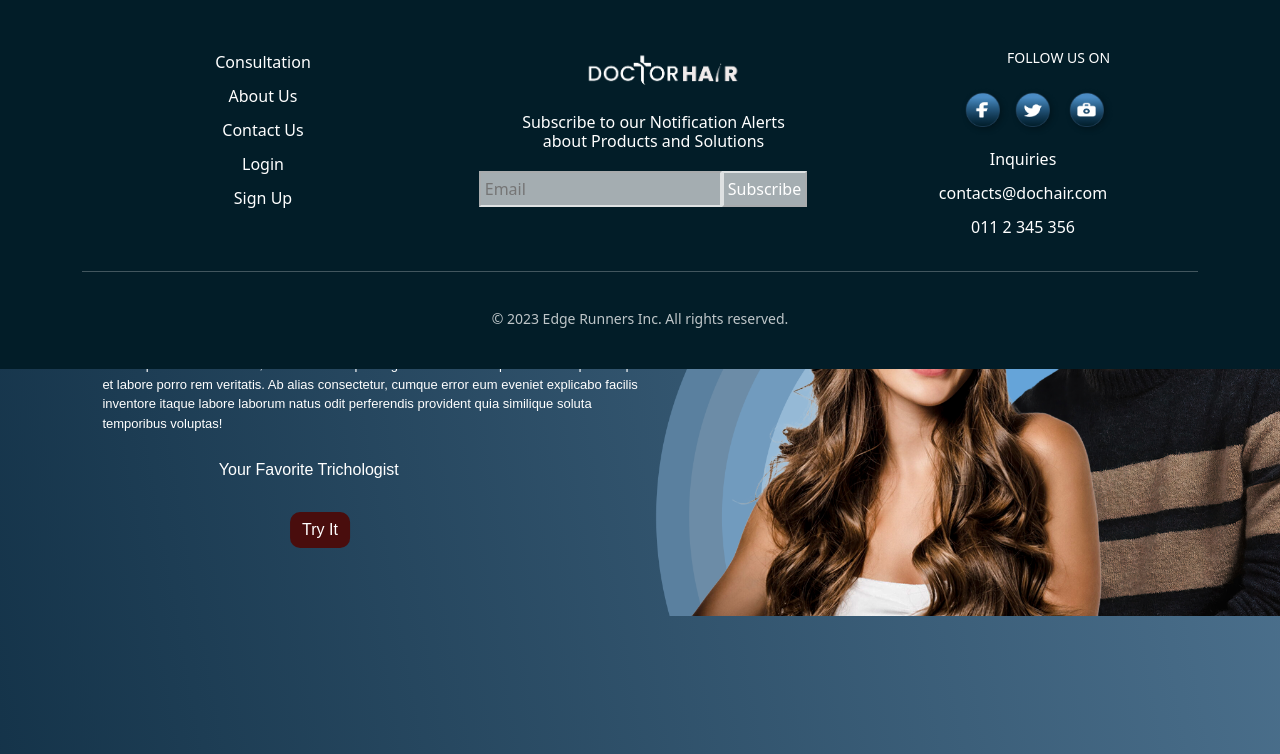
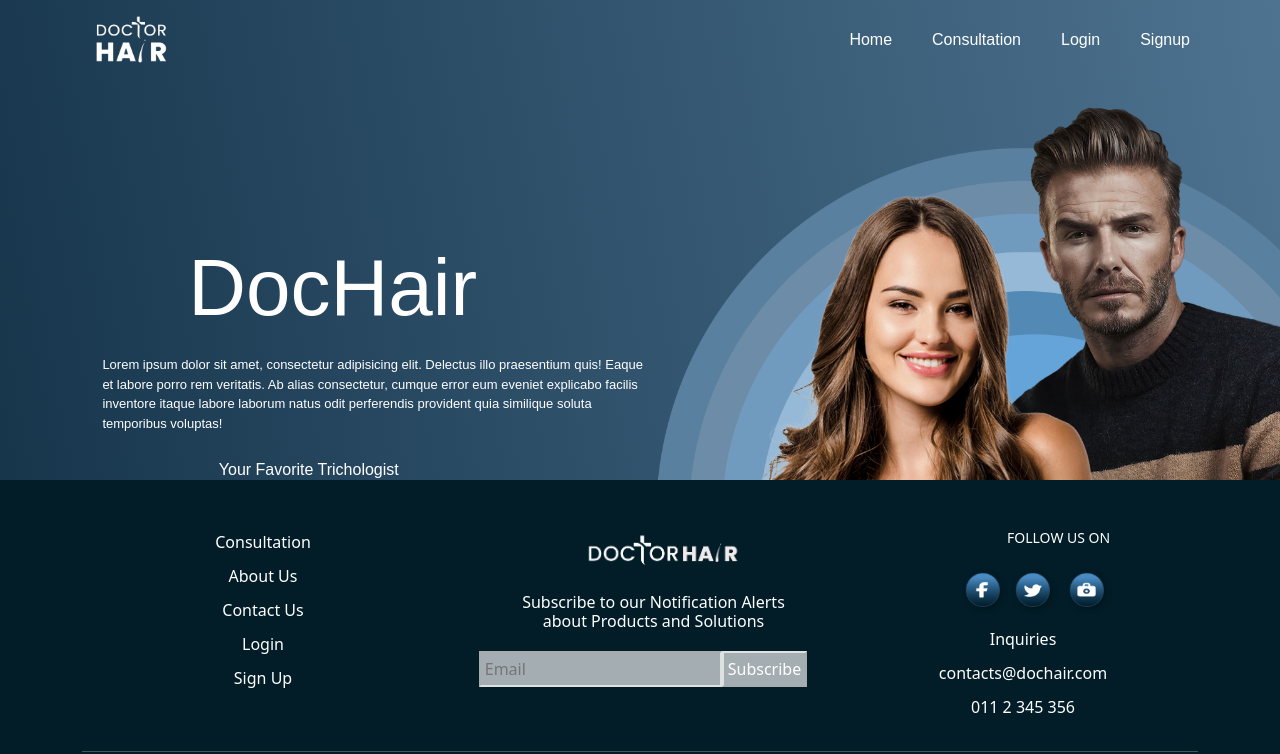
Before and after one commit to zaidlameer/SDGPCC, a React (Create React App) app in the folder frontend/: page / in a window 1280 px wide. Shown: the top 754 px of the page. Built offline with nearby package versions, Linux system fonts and the light colour scheme.

Commit message:
Update footer css

```diff
--- a/frontend/src/components/Footer.css
+++ b/frontend/src/components/Footer.css
@@ -5,7 +5,6 @@ body {
 
 .footer {
     position: relative;
-    top: -60vh; /*240vh*/
     background-color: #021d28;
     padding: 50px 0;
 }
```
